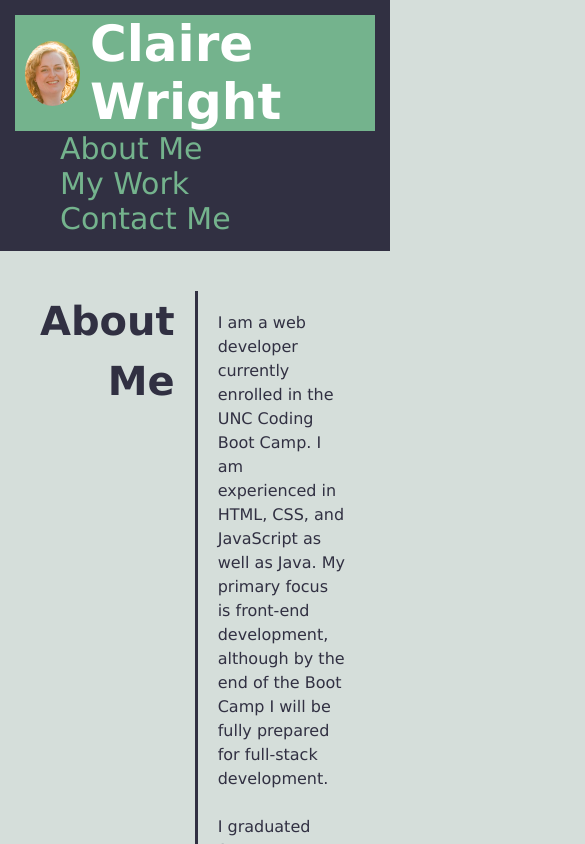
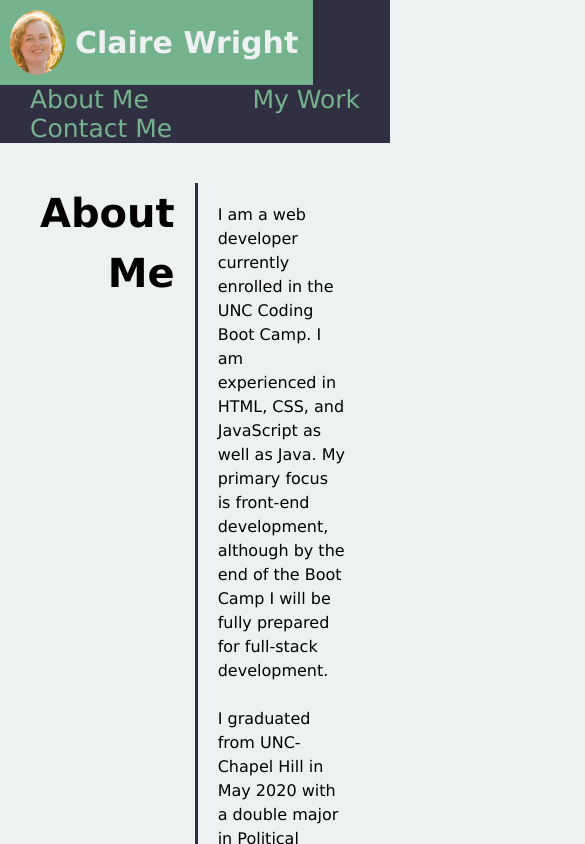
Before and after one commit to cewright98/portfolio, a plain HTML site: page index.html in a window 390 px wide. Shown: the top 844 px of the page, 585 px wide, since content can reach past the window. Drawn offline with Linux system fonts and the light colour scheme.

Commit message:
added media queries

```diff
--- a/assets/css/style.css
+++ b/assets/css/style.css
@@ -1,6 +1,7 @@
 :root {
-    --primary-color: #313042;
-    --secondary-color: #74b38d;
+    --color1: #313042;
+    --color2: #74b38d;
+    --color3: #edf1f2;
 }
 
 * {
@@ -10,7 +11,7 @@
 }
 
 body {
-    background-color: #d5deda;
+    background-color: var(--color3);
     font-family:'Lucida Sans', 'Lucida Sans Regular', 'Lucida Grande', 'Lucida Sans Unicode', Geneva, Verdana, sans-serif;
     font-weight: lighter;
     color: var(--primary-color);
@@ -20,17 +21,16 @@ header, footer {
     display: flex;
     flex-wrap: wrap;
     justify-content: space-between;
-    background-color: var(--primary-color);
+    background-color: var(--color1);
     align-items: center;
-    color: white;
+    color: var(--color3);
     width: 100%;
-    padding: 15px;
 }
 
 header div {
     display: flex;
     align-items: center;
-    background-color: var(--secondary-color);
+    background-color: var(--color2);
     padding-right: 15px;
 }
 
@@ -55,14 +55,18 @@ header nav ul, footer nav ul {
 
 header a, footer a {
     text-decoration: none;
-    color: var(--secondary-color);
+    color: var(--color2);
     padding: 45px;
     font-size: 30px;
 }
 
+header a:hover, footer a:hover {
+    color: var(--color3);
+}
+
 footer h3 {
     font-size: 40px;
-    padding-left: 15px;
+    padding: 20px 0 20px 15px;
 }
 
 footer a {
@@ -81,7 +85,7 @@ footer a {
 .about-me h2, .my-work h2 {
     font-size: 40px;
     padding-right: 20px;
-    border-right: 3px solid var(--primary-color);
+    border-right: 3px solid var(--color1);
     text-align: right;
 }
 
@@ -104,7 +108,7 @@ footer a {
     width: 500px;
     height: 210px;
     margin: 10px;
-    border: solid 5px var(--primary-color);
+    border: solid 5px var(--color1);
 }
 
 .image1 {
@@ -123,14 +127,40 @@ footer a {
 .my-work a {
     position: relative;
     text-align: center;
-    color: var(--secondary-color);
+    color: var(--color2);
+}
+
+.my-work a:hover {
+    color: var(--color3);
+
 }
 
 .my-work p {
     position: absolute;
     bottom: 20px;
     left: 10px;
-    background-color: var(--primary-color);
+    background-color: var(--color1);
     padding: 10px;
     font-size: 20px;
 }
+
+/* Media Queries */
+@media screen and (max-width: 980px) {
+    header h1, footer h3 {
+        font-size: 30px;
+    }
+
+    header a {
+        font-size: 25px;
+        padding: 30px;
+    }
+
+    footer a {
+        font-size: 20px;
+        padding: 15px;
+    }
+
+    .image1 img {
+        width: 100%;
+    }
+}
```
